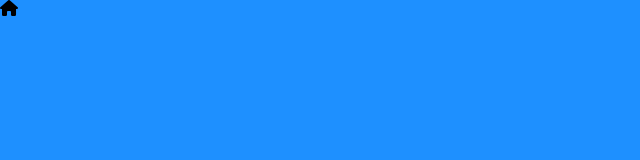
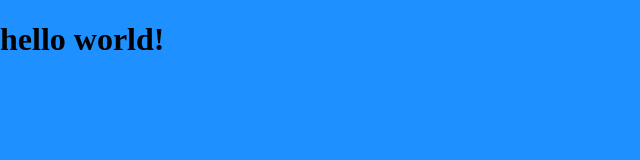
Before and after one commit to DianaEstela/tempale-test, a plain HTML site: page index.html in a window 1280 px wide. Shown: the whole page, without its empty margins (0-640 px from the left). Drawn offline with Linux system fonts and the light colour scheme.

Commit message:
hello wordl

```diff
--- a/index.html
+++ b/index.html
@@ -5,12 +5,14 @@
     <meta charset="UTF-8">
     <meta name="viewport" content="width=device-width, initial-scale=1.0">
     <title>Template</title>
+    <link rel="icon" type="image/png" href=" https://www.google.com/s2/favicons?domain=diana.design">
     <link rel="stylesheet" href="style.css">
     <link rel="stylesheet" href="https://cdnjs.cloudflare.com/ajax/libs/font-awesome/6.4.2/css/all.min.css">
 
 </head>
 <body>
-  <i class="fa-solid fa-house"></i>
+  <h1>hello world!</h1>
+
     <!--   script-->
    <script src="script.js"></script>
 </body>
```
